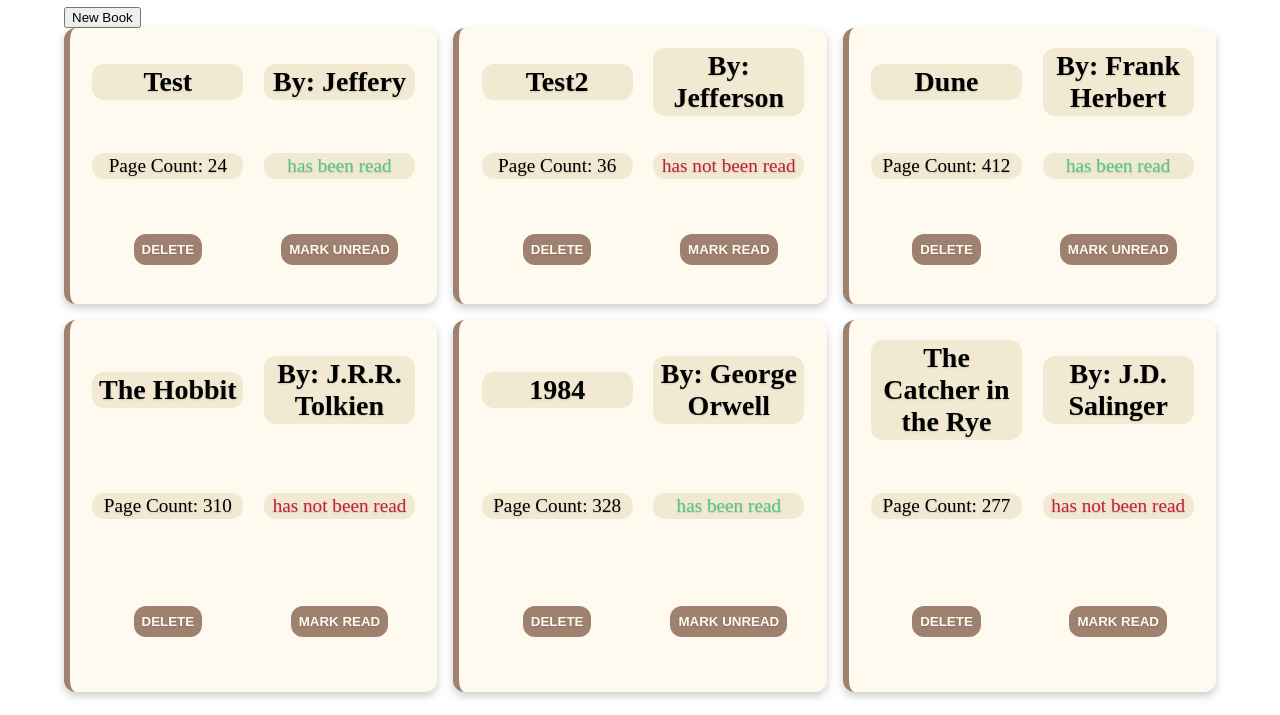
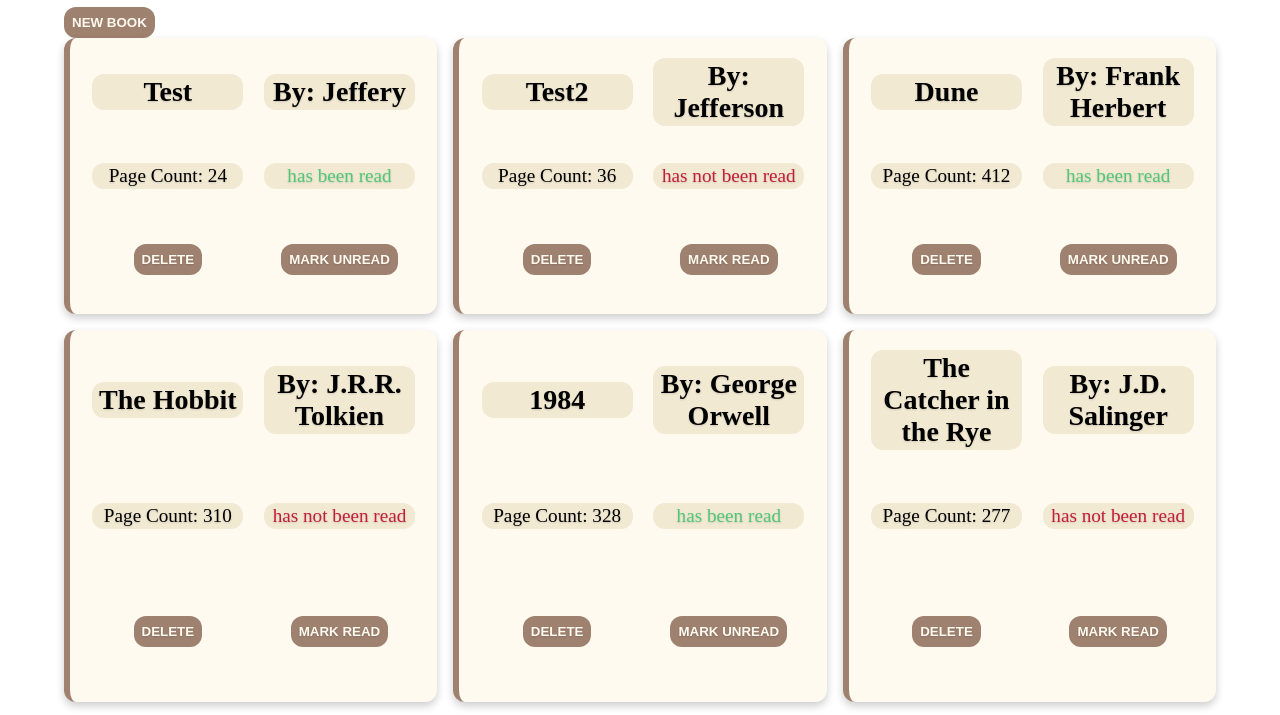
Before and after one commit to Zehnooo/TOP-Library, a plain HTML site: page index.html in a window 1280 px wide. Shown: the part 85-800 px from the top of the page. Drawn offline with Linux system fonts and the light colour scheme; a web font is replaced by a local one.

Commit message:
gave button styling to new book button

```diff
--- a/styles.css
+++ b/styles.css
@@ -87,7 +87,7 @@ body {
     gap: 16px;
 }
 
-.card-button {
+.card-button, #new-book {
     flex: 1;
     max-width: 150px;
     border: none;
```
